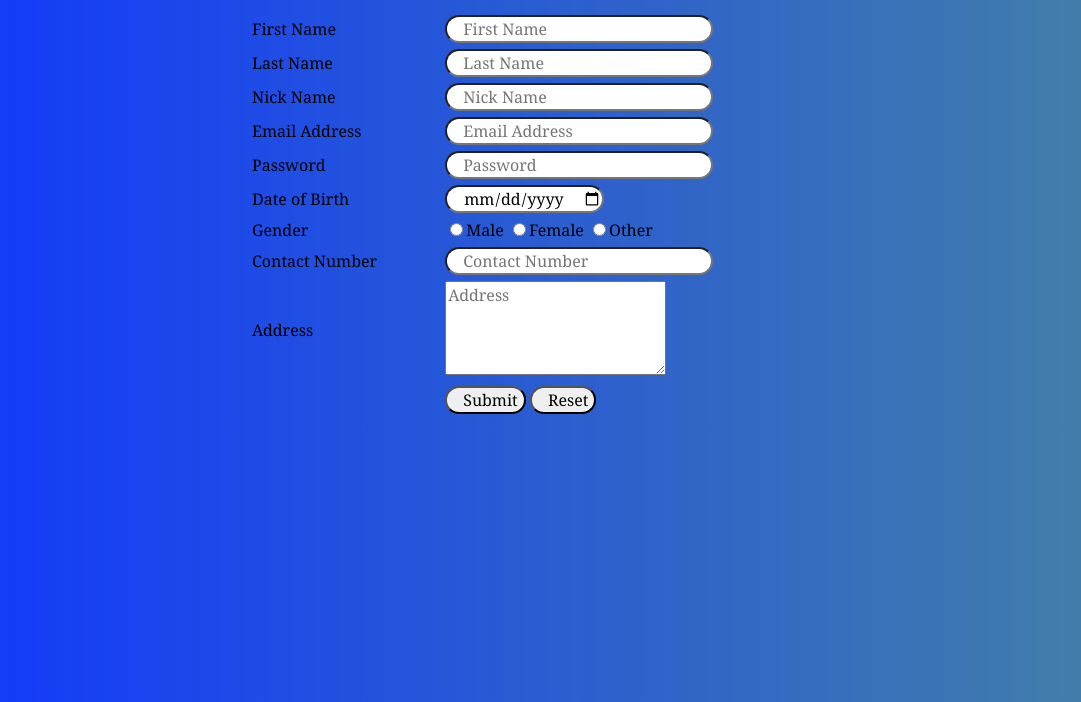
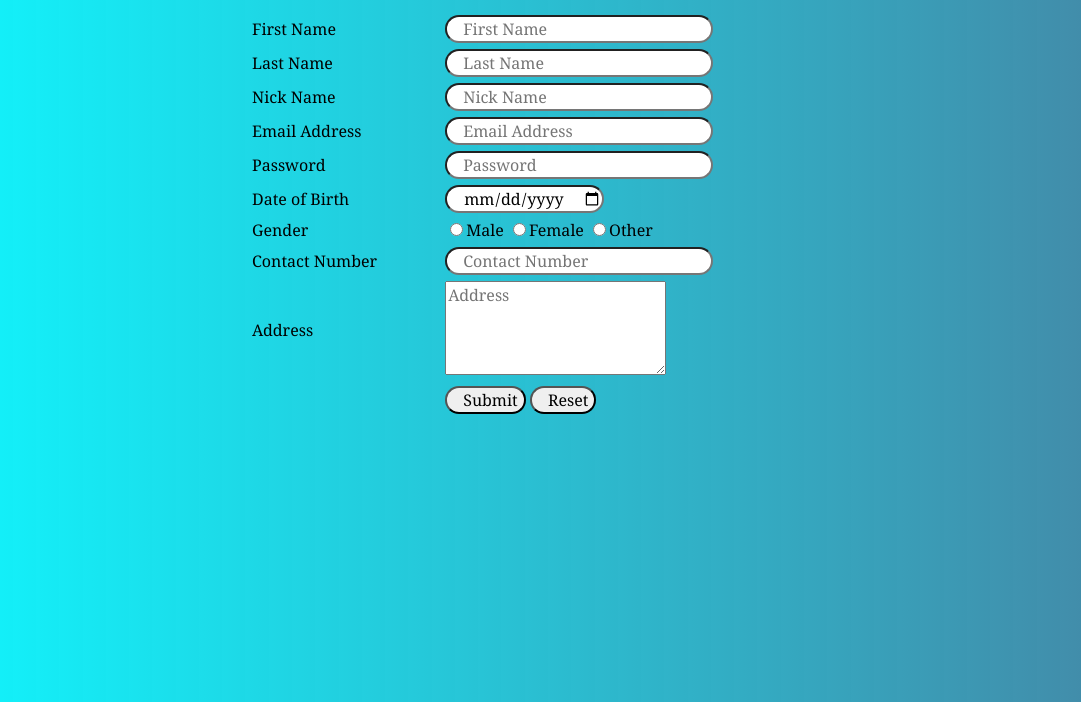
Before and after one commit to GitSadiq/registrationform.github.io, a plain HTML site: page index.html in a window 1280 px wide. Shown: the part 98-800 px from the top of the page, without its empty margins (92-1173 px from the left). Drawn offline with Linux system fonts and the light colour scheme.

Commit message:
change the body color

```diff
--- a/index.html
+++ b/index.html
@@ -18,7 +18,7 @@
         }
 
         body {
-            background-image: linear-gradient(90deg, rgba(0, 42, 255, 0.941), rgba(0, 85, 128, 0.727));
+            background-image: linear-gradient(90deg, rgba(0, 247, 255, 0.941), rgba(0, 85, 128, 0.727));
         }
 
         input {
```
